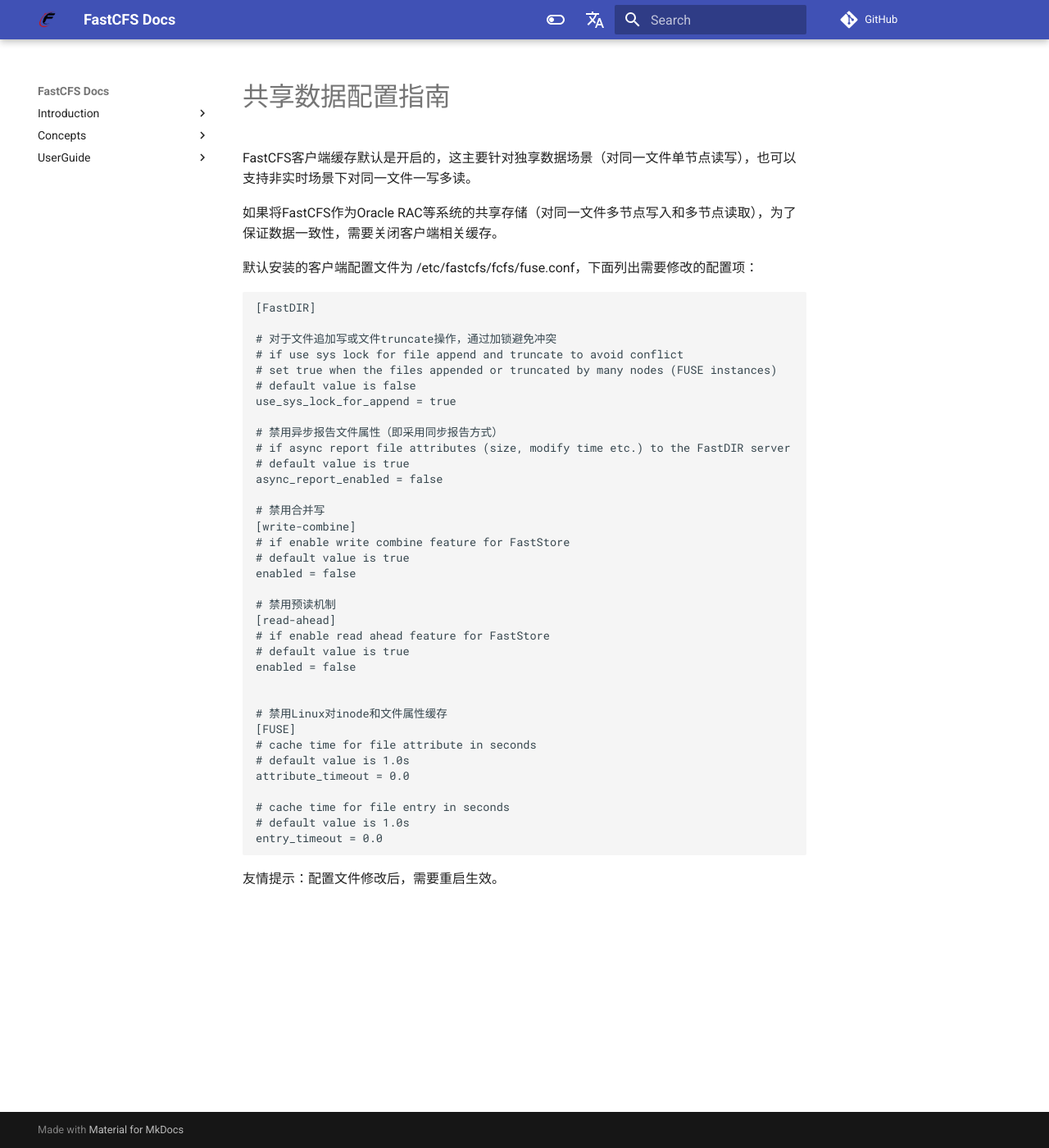
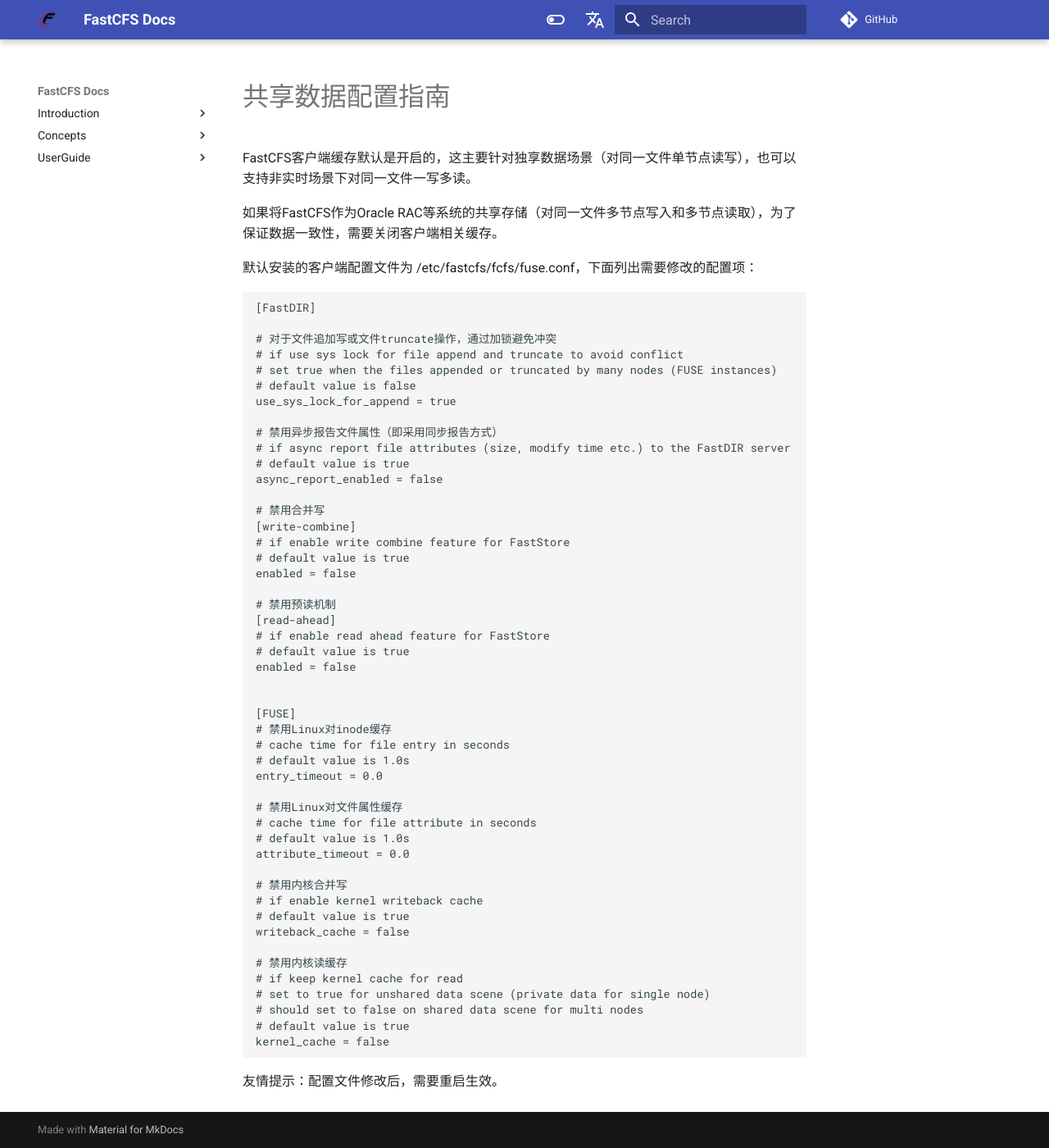
Before and after one commit to happyfish100/FastCFS, an MkDocs documentation site: the page built from docs/shared-storage-guide-zh_CN.md, in a window 1280 px wide and 1400 px high. Shown: the whole window at 82% size. Built offline with MkDocs 1.6.1 and Material for MkDocs 9.7.7, drawn with Linux system fonts in a browser that asks for light colours; comment, search, counter and statistics services are not loaded; the version menu is left out.

````diff
--- a/docs/shared-storage-guide-zh_CN.md
+++ b/docs/shared-storage-guide-zh_CN.md
@@ -33,15 +33,28 @@ enabled = false
 enabled = false
 
 
-# 禁用Linux对inode和文件属性缓存
 [FUSE]
+# 禁用Linux对inode缓存
+# cache time for file entry in seconds
+# default value is 1.0s
+entry_timeout = 0.0
+
+# 禁用Linux对文件属性缓存
 # cache time for file attribute in seconds
 # default value is 1.0s
 attribute_timeout = 0.0
 
-# cache time for file entry in seconds
-# default value is 1.0s
-entry_timeout = 0.0
+# 禁用内核合并写
+# if enable kernel writeback cache
+# default value is true
+writeback_cache = false
+
+# 禁用内核读缓存
+# if keep kernel cache for read
+# set to true for unshared data scene (private data for single node)
+# should set to false on shared data scene for multi nodes
+# default value is true
+kernel_cache = false
 
 ```
 
````
Also changed, not shown: README-zh_CN.md (+7 -7 lines), README.md (+7 -7 lines), 1 other file.
